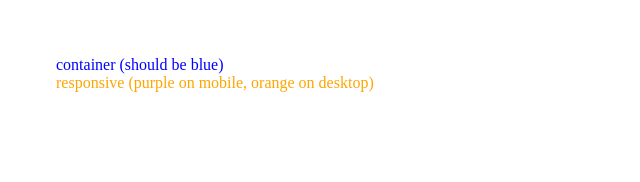
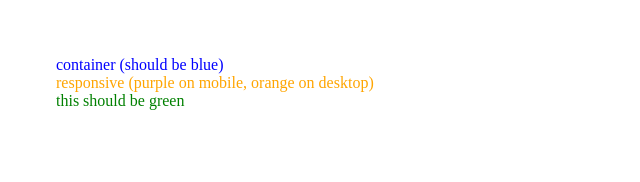
Before and after one commit to kdy1/repro-nextjs-15-styled-jsx, a Next.js app: page / in a window 1280 px wide. Shown: the top 182 px of the page, without its empty margins (0-640 px from the left). Built offline with nearby package versions, Linux system fonts and the light colour scheme.

Commit message:
Add more styled divs

```diff
--- a/pages/index.tsx
+++ b/pages/index.tsx
@@ -6,6 +6,10 @@ export default function Home() {
         container (should be blue)
         <div className="responsive">
           responsive (purple on mobile, orange on desktop)
+        </div>
+
+        <div className="child">
+          this should be green
         </div>
       </div>
 
@@ -23,8 +27,11 @@ export default function Home() {
                       color: purple;
                   }
               }
+
+              :global(div.child) {
+                  color: green;
+              }
           }
-
       `}</style>
     </>
   );
```
